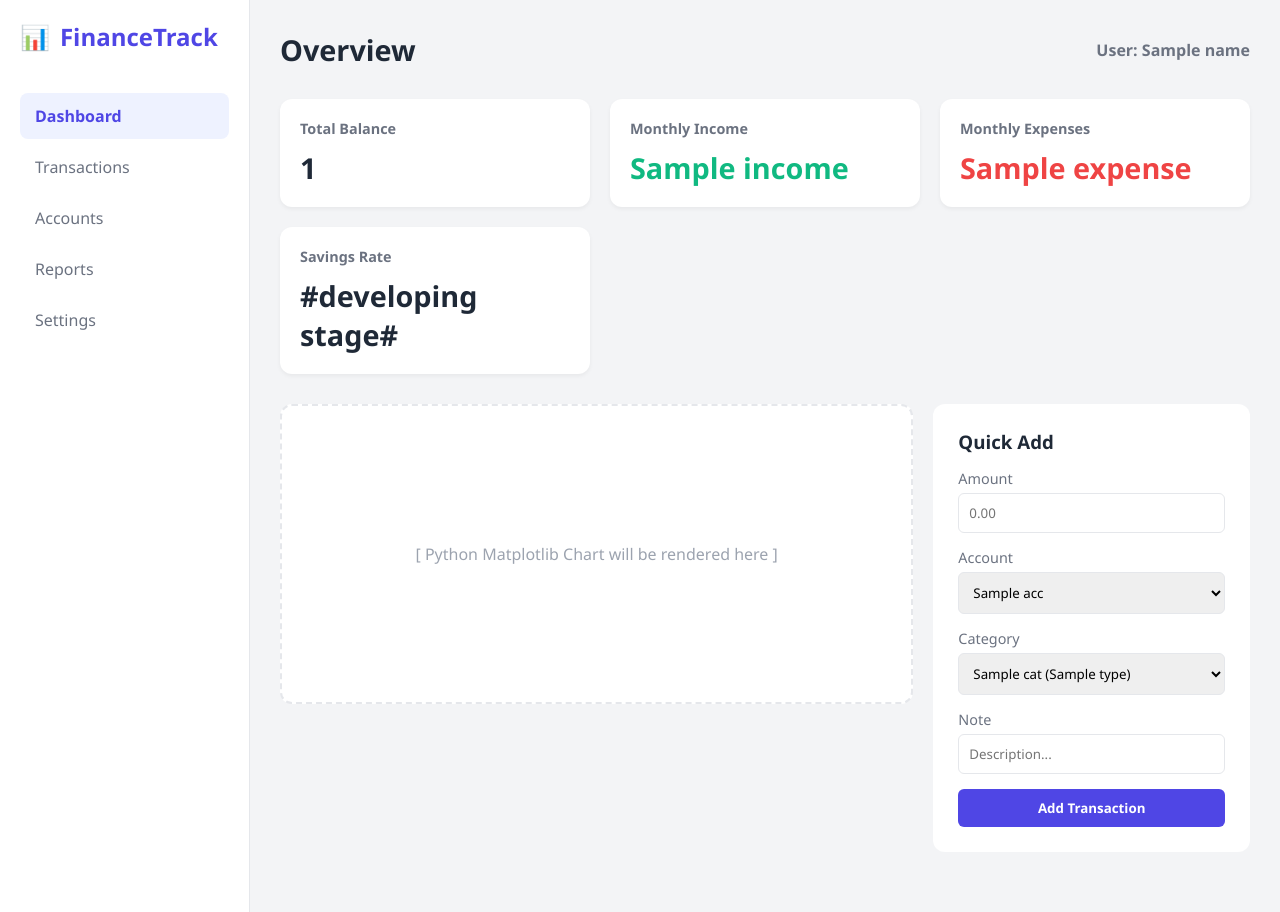
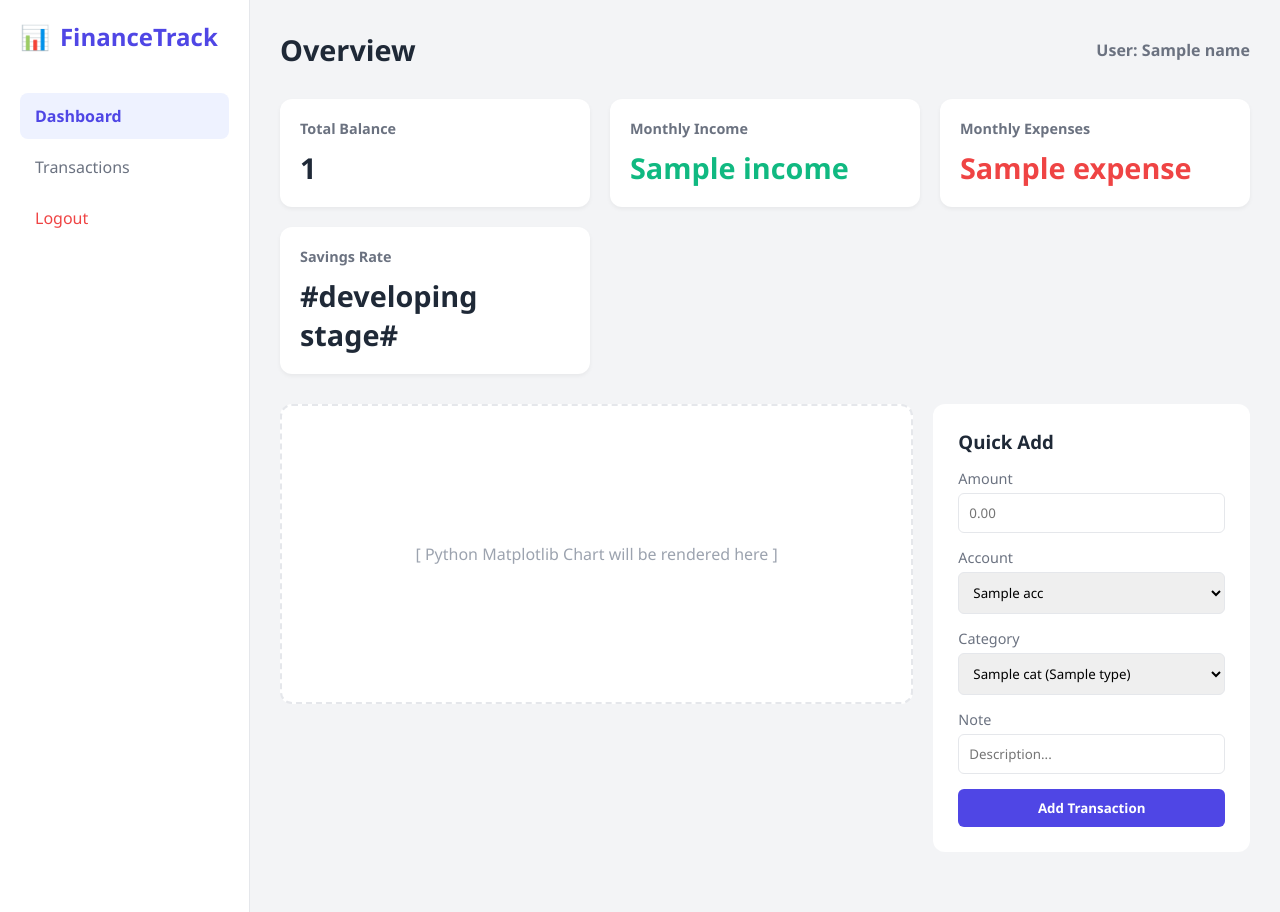
Before and after one commit to MusaSattarov2031/expense_tracker, a Flask app: template templates/index.html in a window 1280 px wide. Run offline with Flask 3, Linux system fonts and the light colour scheme; the template is opened without the code that fills it: most values are stand-ins (such as "Sample title", 1, 10 or a date in 2020).

Commit message:
Fixing side-bar

```diff
--- a/templates/index.html
+++ b/templates/index.html
@@ -202,15 +202,13 @@
 <body>
 
     <aside class="sidebar">
-        <div class="logo">
-            <span>📊</span> FinanceTrack
-        </div>
+        <div class="logo"><span>📊</span> FinanceTrack</div>
         <nav class="nav-links">
-            <a href="#" class="active">Dashboard</a>
-            <a href="#">Transactions</a>
-            <a href="#">Accounts</a>
-            <a href="#">Reports</a>
-            <a href="#">Settings</a>
+            <!-- active class is on Dashboard -->
+            <a href="{{ url_for('home') }}" class="active">Dashboard</a>
+            <!-- Updated Link -->
+            <a href="{{ url_for('transactions_page') }}">Transactions</a>
+            <a href="{{ url_for('logout') }}" style="color: #EF4444;">Logout</a>
         </nav>
     </aside>
 
```
